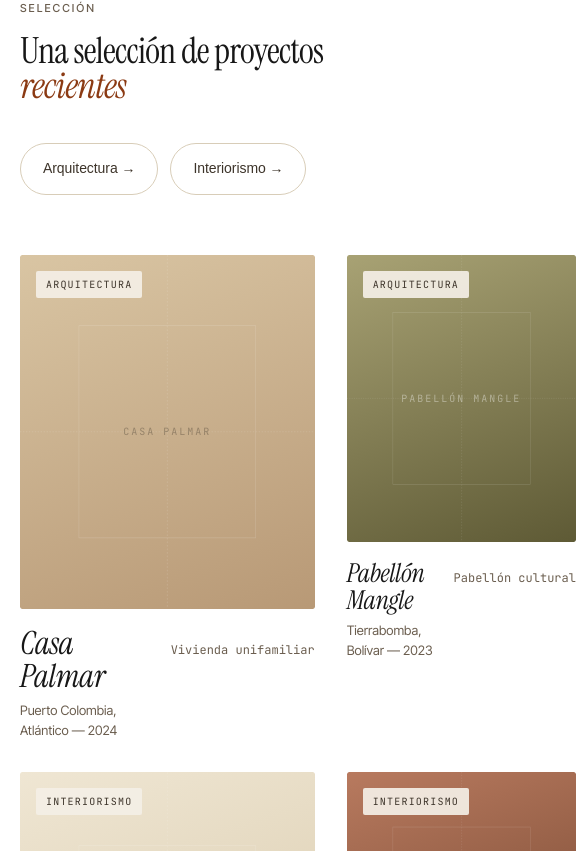
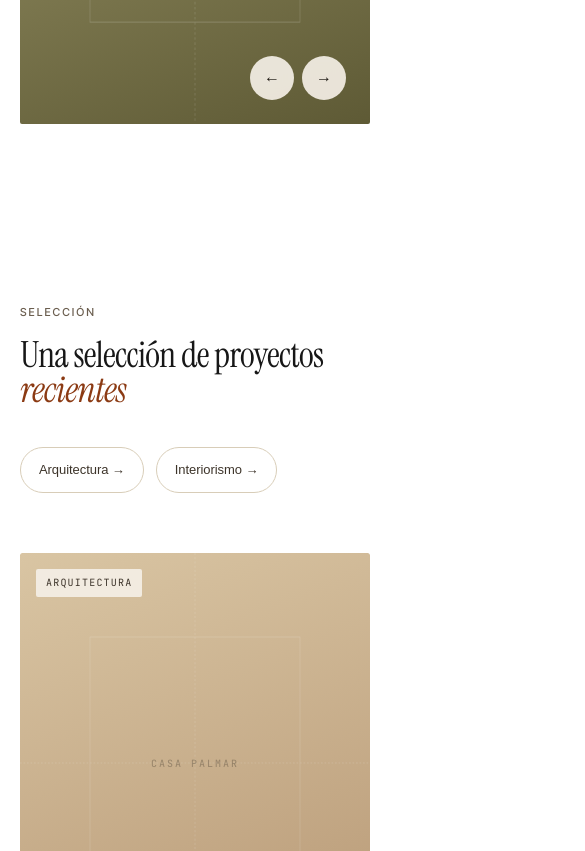
Before and after one commit to yordimosquera/arqui-website, a Next.js app: page / in a window 390 px wide. Shown: the part 1149-2000 px from the top of the page, 585 px wide, since content can reach past the window. Built offline with nearby package versions, Linux system fonts and the light colour scheme.

Commit message:
responsive fixes

```diff
--- a/app/components/Home.tsx
+++ b/app/components/Home.tsx
@@ -182,7 +182,7 @@ function ProjectCard({ project, large, onClick, compact }: { project: Project; l
           {project.category === "architecture" ? (lang === "es" ? "Arquitectura" : "Architecture") : (lang === "es" ? "Interiorismo" : "Interiors")}
         </div>
       </div>
-      <div style={{ marginTop: 18, display: "flex", justifyContent: "space-between", alignItems: "baseline", gap: 16 }}>
+      <div className="lt-card-meta-row" style={{ marginTop: 18, display: "flex", justifyContent: "space-between", alignItems: "baseline", gap: 16 }}>
         <div>
           <h3 style={{ margin: 0, fontFamily: "var(--display)", fontStyle: "italic", fontSize: large ? 32 : 26, lineHeight: 1.05, letterSpacing: "-0.015em" }}>
             {LT.pick(project.title, lang)}
@@ -191,7 +191,7 @@ function ProjectCard({ project, large, onClick, compact }: { project: Project; l
             {project.location} — {project.year}
           </p>
         </div>
-        <span style={{ fontFamily: "var(--mono)", fontSize: 12, color: "var(--ink-3)", whiteSpace: "nowrap" }}>
+        <span className="lt-card-type" style={{ fontFamily: "var(--mono)", fontSize: 12, color: "var(--ink-3)", whiteSpace: "nowrap" }}>
           {LT.pick(project.type, lang)}
         </span>
       </div>
--- a/pnpm-workspace.yaml
+++ b/pnpm-workspace.yaml
@@ -1,3 +1,10 @@
-ignoredBuiltDependencies:
+allowBuilds:
+  '@parcel/watcher': true
+  '@swc/core': true
+  sharp: true
+  unrs-resolver: true
+onlyBuiltDependencies:
+  - '@parcel/watcher'
+  - '@swc/core'
   - sharp
   - unrs-resolver
--- a/styles/tokens.css
+++ b/styles/tokens.css
@@ -278,3 +278,140 @@ em.accent, .italic-accent {
 
 /* —— Selection —— */
 ::selection { background: var(--accent); color: var(--bg); }
+
+/* ===========================================
+   Responsive — tablet & mobile
+   The components set grid-template-columns inline via style={};
+   we override with !important inside media queries below.
+   =========================================== */
+
+/* —— Tablet & smaller (≤ 960px) —— */
+@media (max-width: 960px) {
+  /* Navigation: hide desktop links, show hamburger */
+  .lt-nav-desktop { display: none !important; }
+  .lt-nav-mobile-toggle { display: flex !important; }
+
+  /* Hero: stack text + image vertically */
+  .lt-hero-grid {
+    grid-template-columns: 1fr !important;
+    gap: 48px !important;
+  }
+  .lt-hero-grid > div:first-child {
+    min-height: auto !important;
+  }
+  .lt-hero-grid > div:last-child {
+    min-height: 60vh !important;
+  }
+
+  /* Multi-column grids → single column */
+  .lt-work-grid,
+  .lt-sections-grid,
+  .lt-manifesto-grid,
+  .lt-index-head,
+  .lt-detail-head,
+  .lt-detail-body,
+  .lt-next-grid,
+  .lt-studio-grid,
+  .lt-services-head,
+  .lt-services-grid,
+  .lt-process-head,
+  .lt-contact-grid {
+    grid-template-columns: 1fr !important;
+    gap: 40px !important;
+  }
+
+  /* Sidebar: don't stick on mobile (it overlaps content) */
+  .lt-detail-sidebar {
+    position: static !important;
+  }
+  .lt-studio-grid > div:first-child {
+    position: static !important;
+  }
+
+  /* Footer 4-col → 2-col */
+  .lt-footer-grid {
+    grid-template-columns: 1fr 1fr !important;
+    gap: 40px !important;
+  }
+
+  /* Press strip 4-col → 2-col */
+  .lt-press-grid {
+    grid-template-columns: 1fr 1fr !important;
+    gap: 24px !important;
+  }
+
+  /* Team grid 3-col → 2-col */
+  .lt-team-grid {
+    grid-template-columns: 1fr 1fr !important;
+    gap: 24px !important;
+  }
+
+  /* Services grid items: remove side padding/border so they don't get squeezed */
+  .lt-services-grid > div {
+    padding-left: 0 !important;
+    padding-right: 0 !important;
+    border-left: none !important;
+  }
+
+  /* Process rows: stack instead of 4-col table layout */
+  .lt-process-row {
+    grid-template-columns: 1fr !important;
+    gap: 12px !important;
+    padding: 32px 0 !important;
+  }
+
+  /* Project index masonry: force 1 column */
+  .lt-index-grid {
+    grid-template-columns: 1fr !important;
+    row-gap: 48px !important;
+  }
+  .lt-index-cell {
+    grid-column: 1 / -1 !important;
+    margin-top: 0 !important;
+  }
+
+  /* ProjectCard meta row: stack title and type vertically */
+  .lt-card-meta-row {
+    flex-direction: column !important;
+    align-items: flex-start !important;
+    gap: 6px !important;
+  }
+  .lt-card-type {
+    white-space: normal !important;
+  }
+}
+
+/* —— Phone (≤ 600px) — tighter padding, smaller spacing —— */
+@media (max-width: 600px) {
+  :root {
+    --gutter: 20px;
+    --section: 64px;
+  }
+
+  /* Footer 2-col → 1-col on phone */
+  .lt-footer-grid {
+    grid-template-columns: 1fr !important;
+    gap: 32px !important;
+  }
+
+  /* Press strip 2-col → 1-col on phone */
+  .lt-press-grid {
+    grid-template-columns: 1fr !important;
+  }
+
+  /* Team grid 2-col → 1-col on phone */
+  .lt-team-grid {
+    grid-template-columns: 1fr !important;
+  }
+
+  /* Nav: smaller logo & header */
+  header .container {
+    height: 60px !important;
+  }
+
+  /* Buttons: slightly smaller on phone */
+  .btn {
+    padding: 12px 18px;
+    font-size: 13px;
+  }
+}
```
